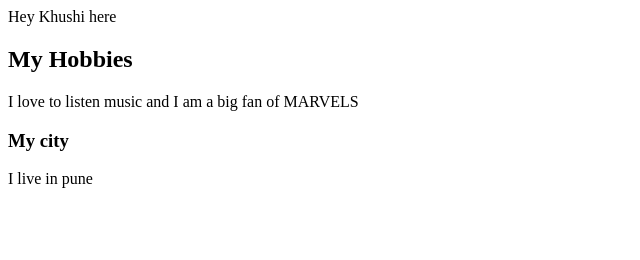
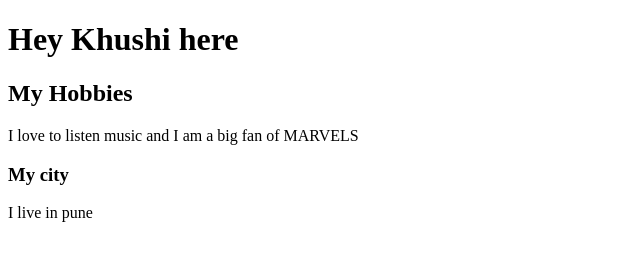
Before and after one commit to KhushiV16/KhushiV16.github.io, a plain HTML site: page index.html in a window 1280 px wide. Shown: the whole page, without its empty margins (0-640 px from the left). Drawn offline with Linux system fonts and the light colour scheme.

Commit message:
Update index.html

```diff
--- a/index.html
+++ b/index.html
@@ -4,7 +4,7 @@
 <title>My first webpage </title>
 </head>
 <body>
-  <h>Hey Khushi here </h1>
+  <h1>Hey Khushi here </h1>
 <h2>My Hobbies </h2>
 <p>I love to listen music and I am a big fan of MARVELS </p>
   <h3>My city </h3>
```
